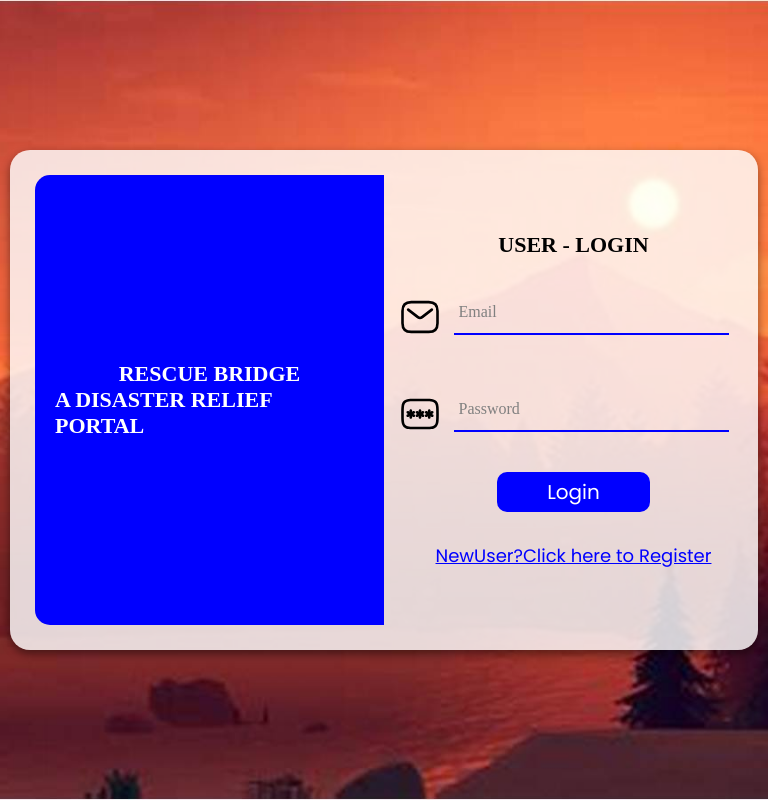
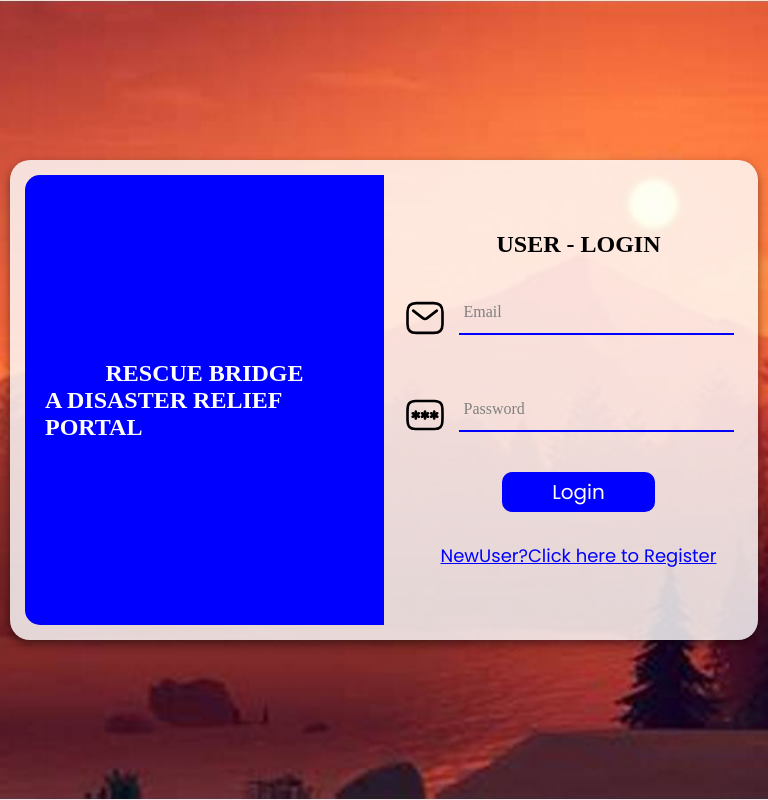
Before and after one commit to muhammedArsat/Disaster-Relief, a React (Vite) app in the folder frontend/: page /login in a window 768 px wide. Built offline with nearby package versions, Linux system fonts and the light colour scheme; a web font is replaced by a local one.

Commit message:
Login anim completed

```diff
--- a/frontend/src/components/auth/Login.css
+++ b/frontend/src/components/auth/Login.css
@@ -214,7 +214,6 @@ a:hover{
 }
 @media(min-width:768px) and (max-width:1024px) {
     .login-cont{
-        padding: 10px;
         margin-left: 10px;
         margin-right: 10px;
     }
@@ -243,7 +242,7 @@ a:hover{
         transform: translateY(-50%);
     }
     h1{
-        font-size: 22px;
+        font-size: 24px;
     }
     .login-btn{
         margin-bottom: 30px;
@@ -252,5 +251,4 @@ a:hover{
         padding: 5px;
     }
 
-
 }
--- a/frontend/src/components/auth/Login.jsx
+++ b/frontend/src/components/auth/Login.jsx
@@ -6,7 +6,7 @@ const Login=()=>{
     Aos.init({duration:1000});
     return(
         <div className="login-body">
-            <div className="login-cont" data-Aos="fade-right">
+            <div className="login-cont" data-Aos="fade-right"data-Aos-offset="300" data-aos-easing="ease-in-sine">
                 <div className="login-left">
                     <h1>RESCUE BRIDGE</h1>
                     <h1>A DISASTER RELIEF PORTAL</h1>
```
